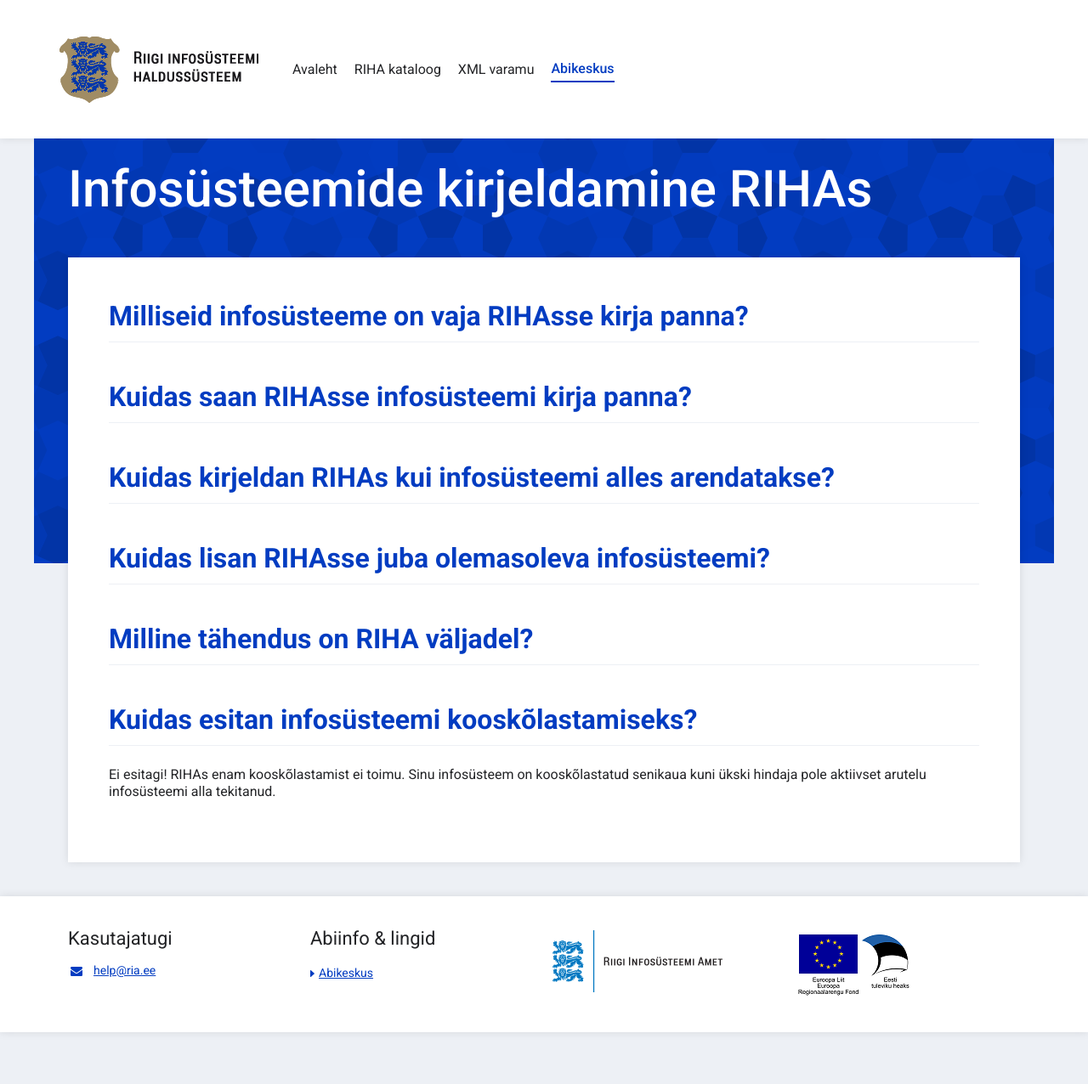
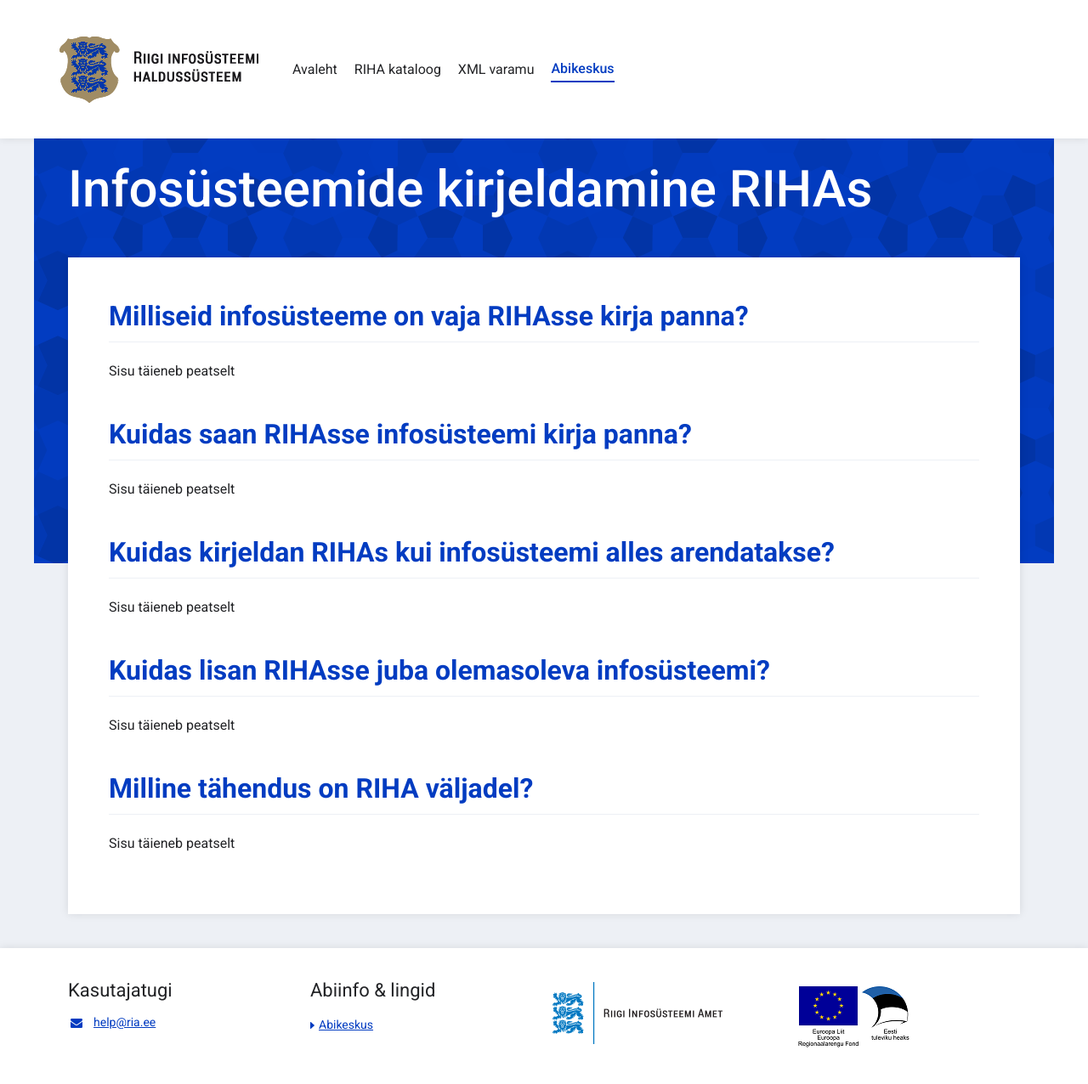
Before and after one commit to e-gov/RIHA-Help, a Jekyll site: the page built from docs/RIHAs-kirjeldamine.md, in a window 1280 px wide. Shown: the whole page at 85% size. Built offline with Jekyll 4.4.1, drawn with Linux system fonts in a browser that asks for light colours; before the commit the page ends 1215 px from its top, so only the background shows below that.

Commit message:
Update RIHAs-kirjeldamine.md

```diff
--- a/docs/RIHAs-kirjeldamine.md
+++ b/docs/RIHAs-kirjeldamine.md
@@ -3,19 +3,16 @@ title: Infosüsteemide kirjeldamine RIHAs
 ---
 
 ## Milliseid infosüsteeme on vaja RIHAsse kirja panna?
-
+Sisu täieneb peatselt
 
 ## Kuidas saan RIHAsse infosüsteemi kirja panna?
-
+Sisu täieneb peatselt
 
 ## Kuidas kirjeldan RIHAs kui infosüsteemi alles arendatakse?
-
+Sisu täieneb peatselt
 
 ## Kuidas lisan RIHAsse juba olemasoleva infosüsteemi?
-
+Sisu täieneb peatselt
 
 ## Milline tähendus on RIHA väljadel?
-
-
-## Kuidas esitan infosüsteemi kooskõlastamiseks?
-Ei esitagi! RIHAs enam kooskõlastamist ei toimu. Sinu infosüsteem on kooskõlastatud senikaua kuni ükski hindaja pole aktiivset arutelu infosüsteemi alla tekitanud.
+Sisu täieneb peatselt
```
